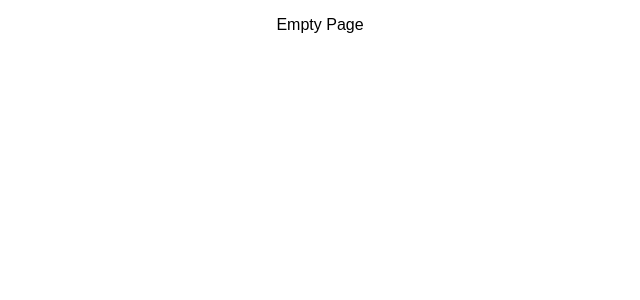
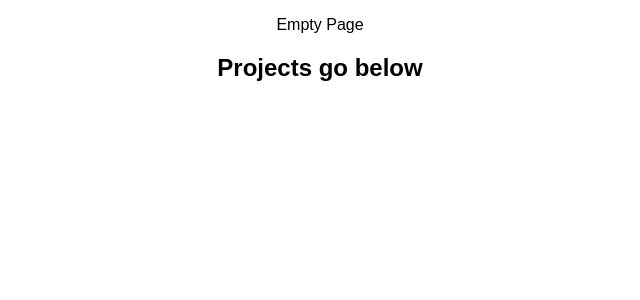
Before and after one commit to pxvang33/my-portfolio-projects, a React (Create React App) app: page / in a window 1280 px wide. Shown: the top 300 px of the page, without its empty margins (320-960 px from the left). Built offline with nearby package versions, Linux system fonts and the light colour scheme.

Commit message:
added projects component

```diff
--- a/package.json
+++ b/package.json
@@ -6,9 +6,13 @@
   "dependencies": {
     "@material-ui/core": "^3.6.0",
     "axios": "^0.18.0",
+    "body-parser": "^1.18.3",
+    "express": "^4.16.4",
+    "pg": "^7.8.0",
     "react": "^16.6.3",
     "react-dom": "^16.6.3",
     "react-redux": "^5.0.7",
+    "react-router-dom": "^4.3.1",
     "react-scripts": "^2.1.3",
     "redux": "^4.0.0",
     "redux-logger": "^3.0.6",
--- a/src/components/App/App.js
+++ b/src/components/App/App.js
@@ -1,5 +1,7 @@
 import React, { Component } from 'react';
 import './App.css';
+import Projects from '../Projects/Projects'
+
 
 class App extends Component {
   // Renders the entire app on the DOM
@@ -7,6 +9,10 @@ class App extends Component {
     return (
       <div className="App">
         <p>Empty Page</p>
+
+        <div>
+          <Projects />
+        </div>
       </div>
     );
   }
--- /dev/null
+++ b/src/components/Projects/Projects.js
@@ -0,0 +1,20 @@
+import React, { Component } from 'react';
+import { connect } from 'react-redux';
+
+class Projects extends Component {
+
+    render() {
+        return (
+            <div>
+                <h2>Projects go below</h2>
+
+            </div>
+        )
+    }
+}
+
+const mapReduxStoreToProps = reduxStore => ({
+    reduxStore,
+})
+
+export default connect(mapReduxStoreToProps)(Projects);
```
Also changed, not shown: 1 other file (tests, documents, lock files or other folders).
